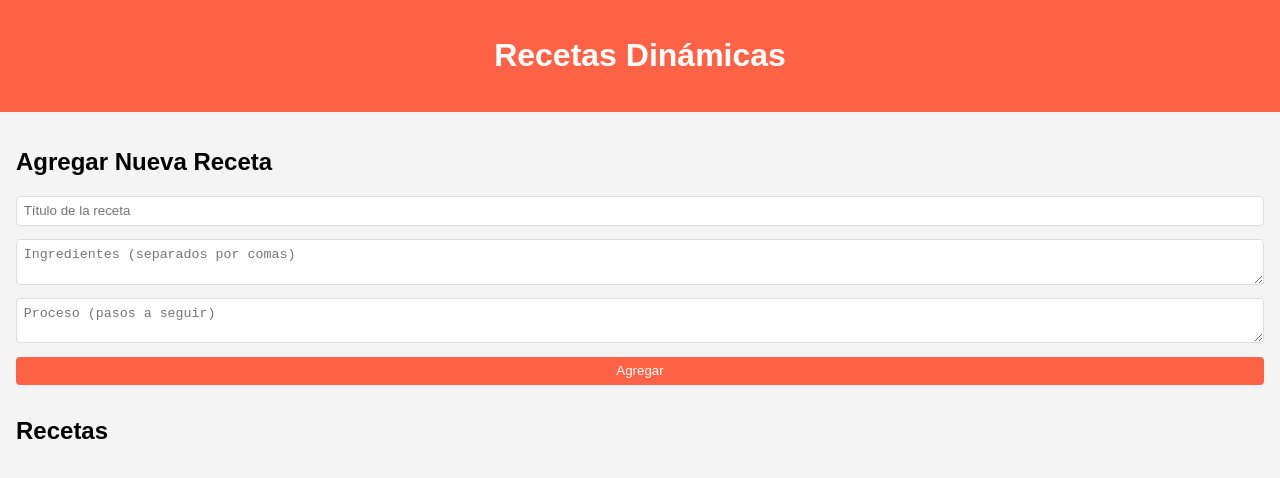
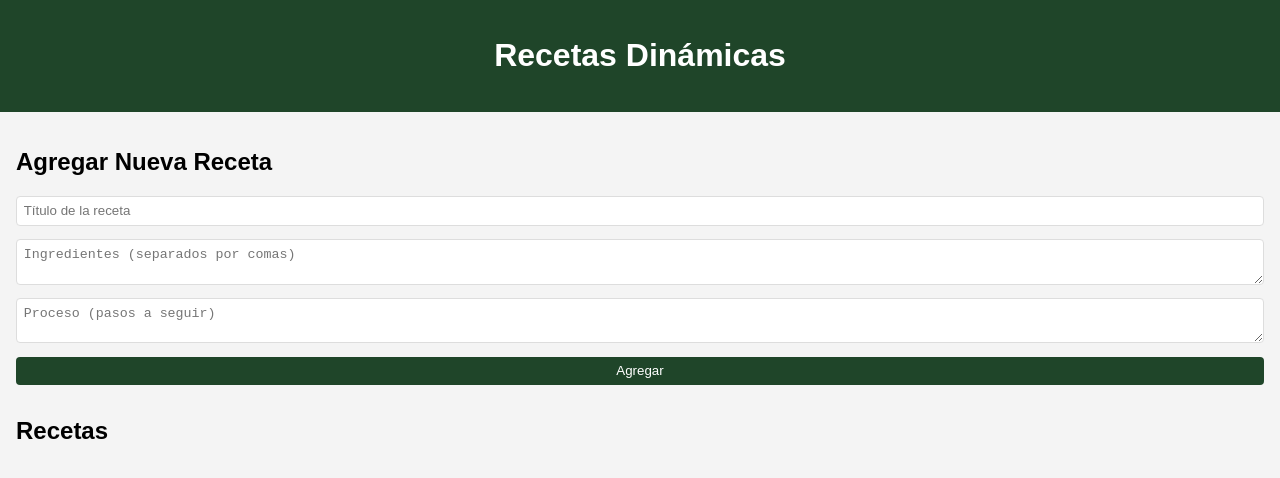
Before and after one commit to Bryaan159/DevPrueba, a plain HTML site: page frontend/index.html in a window 1280 px wide. Drawn offline with nearby package versions, Linux system fonts and the light colour scheme; no server answers.

Commit message:
Se cambio el color de la pagina

```diff
--- a/frontend/index.html
+++ b/frontend/index.html
@@ -13,7 +13,7 @@
     }
 
     header {
-      background-color: #ff6347;
+      background-color: #1F4529;
       color: white;
       padding: 1em;
       text-align: center;
@@ -42,7 +42,7 @@
 
     form button {
       padding: 0.5em;
-      background-color: #ff6347;
+      background-color: #1F4529;
       color: white;
       border: none;
       cursor: pointer;
@@ -50,7 +50,7 @@
     }
 
     form button:hover {
-      background-color: #e5533f;
+      background-color: #1F4529;
     }
 
     #recetas-container {
```
